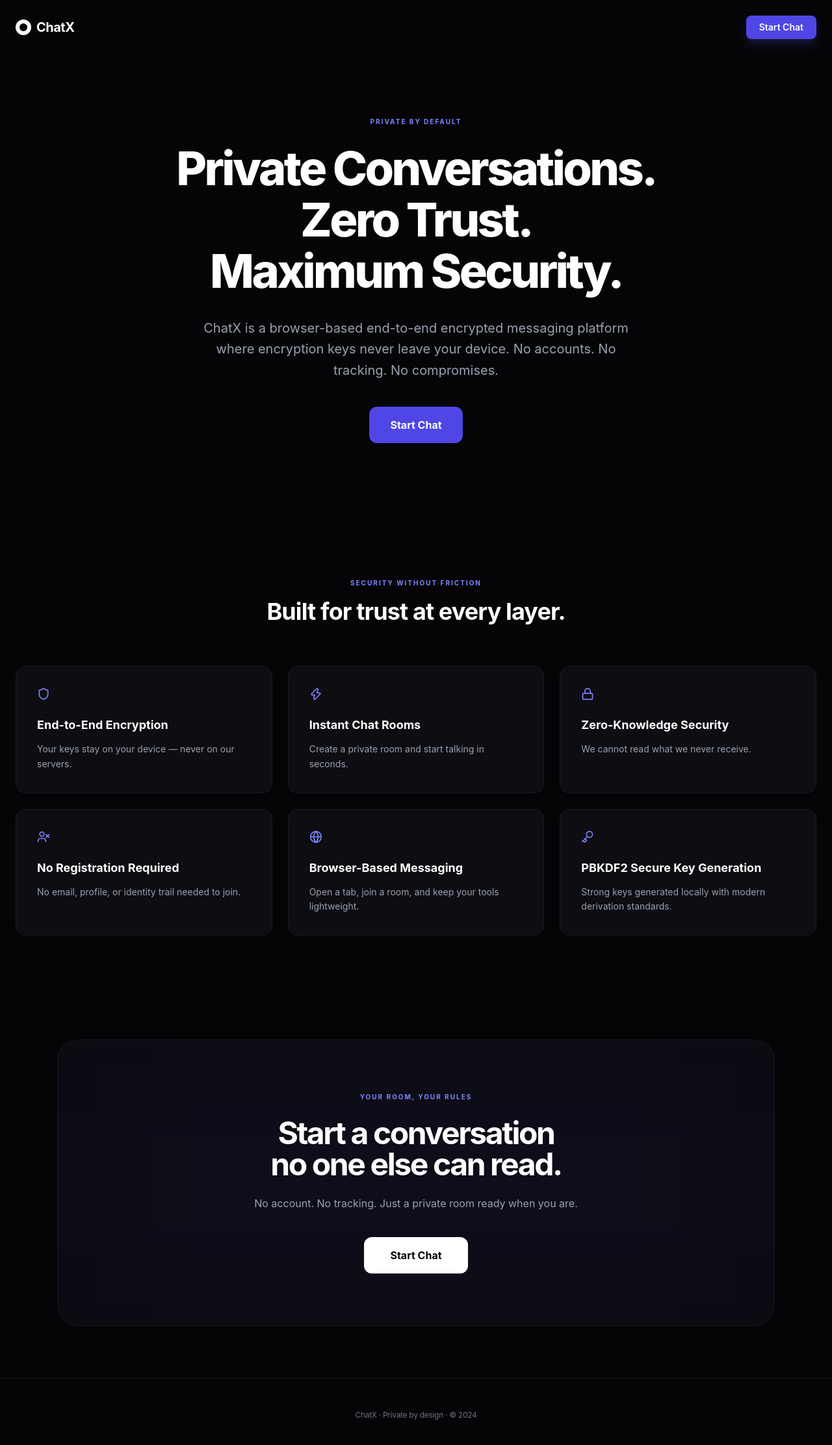
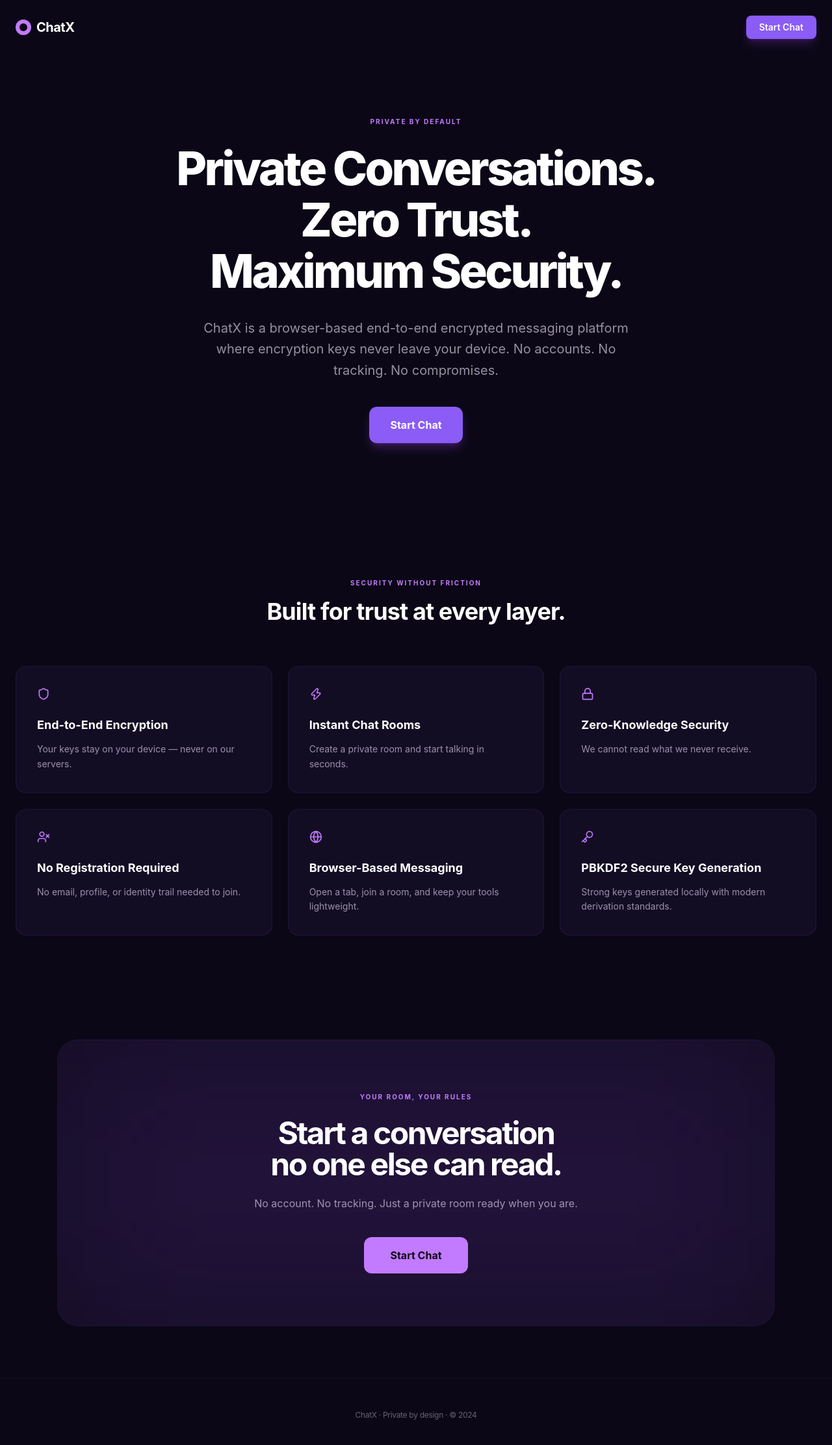
Before and after one commit to navyaXdev/ChatX, a React (Vite) app in the folder frontend/: page / in a window 1280 px wide. Shown: the top 2224 px of the page at 65% size. Built offline with nearby package versions, Linux system fonts and the light colour scheme.

Commit message:
changed the ui theme

```diff
--- a/frontend/src/pages/MainPage.jsx
+++ b/frontend/src/pages/MainPage.jsx
@@ -1,29 +1,29 @@
 import React from 'react';
 import { Shield, Zap, Lock, UserX, Globe, Key } from 'lucide-react';
-import {  useNavigate } from 'react-router-dom';
+import { useNavigate } from 'react-router-dom';
 
 const MainPage = () => {
     const navigate = useNavigate();
   return (
-    <div className="min-h-screen bg-[#050508] text-white font-sans selection:bg-indigo-500/30">
+    <div className="min-h-screen bg-[#0b0716] text-white font-sans selection:bg-purple-500/30">
       {/* Navigation */}
       <nav className="flex items-center justify-between px-6 py-6 max-w-7xl mx-auto">
         <div className="flex items-center gap-2">
-          <div className="w-6 h-6 bg-white rounded-full flex items-center justify-center">
-            <div className="w-3 h-3 bg-black rounded-full"></div>
+          <div className="w-6 h-6 bg-purple-400 rounded-full flex items-center justify-center">
+            <div className="w-3 h-3 bg-[#0b0716] rounded-full"></div>
           </div>
           <span className="font-bold text-xl tracking-tight">ChatX</span>
         </div>
 
 
-        <button onClick={()=>{navigate("/start")}} className="bg-[#4f46e5] hover:bg-[#5a52ff] text-white px-5 py-2 rounded-lg text-sm font-semibold transition-all shadow-lg shadow-indigo-500/20">
+        <button onClick={()=>{navigate("/start")}} className="bg-[#8b5cf6] hover:bg-[#7c3aed] text-white px-5 py-2 rounded-lg text-sm font-semibold transition-all shadow-lg shadow-purple-500/20">
           Start Chat
         </button>
       </nav>
 
       {/* Hero Section */}
       <section className="pt-24 pb-32 px-6 text-center max-w-4xl mx-auto">
-        <span className="text-[10px] uppercase tracking-[0.2em] text-indigo-400 font-bold mb-6 block">
+        <span className="text-[10px] uppercase tracking-[0.2em] text-purple-400 font-bold mb-6 block">
           Private by default
         </span>
         <h1 className="text-5xl md:text-7xl font-extrabold tracking-tighter leading-[1.1] mb-8">
@@ -31,13 +31,13 @@ const MainPage = () => {
           Zero Trust. <br />
           Maximum Security.
         </h1>
-        <p className="text-gray-400 text-lg md:text-xl max-w-2xl mx-auto leading-relaxed mb-10">
+        <p className="text-purple-100/60 text-lg md:text-xl max-w-2xl mx-auto leading-relaxed mb-10">
           ChatX is a browser-based end-to-end encrypted messaging platform where
           encryption keys never leave your device. No accounts. No tracking. No compromises.
         </p>
 
         <div className="flex flex-col sm:flex-row items-center justify-center gap-4">
-          <button onClick={()=>{navigate("/start")}} className="w-full sm:w-auto bg-[#4f46e5] hover:bg-[#5a52ff] text-white px-8 py-4 rounded-xl font-bold transition-all">
+          <button onClick={()=>{navigate("/start")}} className="w-full sm:w-auto bg-[#8b5cf6] hover:bg-[#7c3aed] text-white px-8 py-4 rounded-xl font-bold transition-all shadow-lg shadow-purple-500/25">
             Start Chat
           </button>
         </div>
@@ -46,7 +46,7 @@ const MainPage = () => {
       {/* Features Section */}
       <section className="py-20 px-6 max-w-7xl mx-auto">
         <div className="text-center mb-16">
-          <span className="text-[10px] uppercase tracking-[0.2em] text-indigo-400 font-bold mb-4 block">
+          <span className="text-[10px] uppercase tracking-[0.2em] text-purple-400 font-bold mb-4 block">
             Security without friction
           </span>
           <h2 className="text-3xl md:text-4xl font-bold tracking-tight">Built for trust at every layer.</h2>
@@ -54,32 +54,32 @@ const MainPage = () => {
 
         <div className="grid grid-cols-1 md:grid-cols-2 lg:grid-cols-3 gap-6">
           <FeatureCard
-            icon={<Shield className="w-5 h-5 text-indigo-400" />}
+            icon={<Shield className="w-5 h-5 text-purple-400" />}
             title="End-to-End Encryption"
             description="Your keys stay on your device — never on our servers."
           />
           <FeatureCard
-            icon={<Zap className="w-5 h-5 text-indigo-400" />}
+            icon={<Zap className="w-5 h-5 text-purple-400" />}
             title="Instant Chat Rooms"
             description="Create a private room and start talking in seconds."
           />
           <FeatureCard
-            icon={<Lock className="w-5 h-5 text-indigo-400" />}
+            icon={<Lock className="w-5 h-5 text-purple-400" />}
             title="Zero-Knowledge Security"
             description="We cannot read what we never receive."
           />
           <FeatureCard
-            icon={<UserX className="w-5 h-5 text-indigo-400" />}
+            icon={<UserX className="w-5 h-5 text-purple-400" />}
             title="No Registration Required"
             description="No email, profile, or identity trail needed to join."
           />
           <FeatureCard
-            icon={<Globe className="w-5 h-5 text-indigo-400" />}
+            icon={<Globe className="w-5 h-5 text-purple-400" />}
             title="Browser-Based Messaging"
             description="Open a tab, join a room, and keep your tools lightweight."
           />
           <FeatureCard
-            icon={<Key className="w-5 h-5 text-indigo-400" />}
+            icon={<Key className="w-5 h-5 text-purple-400" />}
             title="PBKDF2 Secure Key Generation"
             description="Strong keys generated locally with modern derivation standards."
           />
@@ -88,28 +88,28 @@ const MainPage = () => {
 
       {/* Bottom CTA Section */}
       <section className="py-20 px-6 max-w-6xl mx-auto">
-        <div className="bg-[#0a0a0f] border border-white/5 rounded-[2rem] p-12 md:p-20 text-center relative overflow-hidden">
+        <div className="bg-[#130d24] border border-purple-500/10 rounded-[2rem] p-12 md:p-20 text-center relative overflow-hidden">
           {/* Subtle Glow Effect */}
-          <div className="absolute top-0 left-1/2 -translate-x-1/2 w-full h-full bg-indigo-500/5 blur-[120px] pointer-events-none"></div>
+          <div className="absolute top-0 left-1/2 -translate-x-1/2 w-full h-full bg-purple-500/10 blur-[120px] pointer-events-none"></div>
 
-          <span className="text-[10px] uppercase tracking-[0.2em] text-indigo-400 font-bold mb-6 block relative z-10">
+          <span className="text-[10px] uppercase tracking-[0.2em] text-purple-400 font-bold mb-6 block relative z-10">
             Your room, your rules
           </span>
           <h2 className="text-4xl md:text-5xl font-bold tracking-tighter mb-6 relative z-10">
             Start a conversation <br /> no one else can read.
           </h2>
-          <p className="text-gray-400 mb-10 relative z-10">
+          <p className="text-purple-100/60 mb-10 relative z-10">
             No account. No tracking. Just a private room ready when you are.
           </p>
-          <button onClick={()=>{navigate("/start")}} className="bg-white text-black hover:bg-gray-200 px-10 py-4 rounded-xl font-bold transition-all relative z-10">
+          <button onClick={()=>{navigate("/start")}} className="bg-purple-400 text-[#0b0716] hover:bg-purple-300 px-10 py-4 rounded-xl font-bold transition-all relative z-10">
             Start Chat
           </button>
         </div>
       </section>
 
       {/* Footer */}
-      <footer className="py-12 border-t border-white/5 text-center">
-        <p className="text-gray-500 text-xs tracking-tight">
+      <footer className="py-12 border-t border-purple-500/10 text-center">
+        <p className="text-purple-100/40 text-xs tracking-tight">
           ChatX · Private by design · © 2024
         </p>
       </footer>
@@ -118,10 +118,10 @@ const MainPage = () => {
 };
 
 const FeatureCard = ({ icon, title, description }) => (
-  <div className="bg-[#0d0d12] border border-white/5 p-8 rounded-2xl hover:border-white/10 transition-colors group">
+  <div className="bg-[#130d24] border border-purple-500/10 p-8 rounded-2xl hover:border-purple-500/20 transition-colors group">
     <div className="mb-6">{icon}</div>
     <h3 className="text-lg font-bold mb-3">{title}</h3>
-    <p className="text-gray-400 text-sm leading-relaxed">
+    <p className="text-purple-100/60 text-sm leading-relaxed">
       {description}
     </p>
   </div>
```
